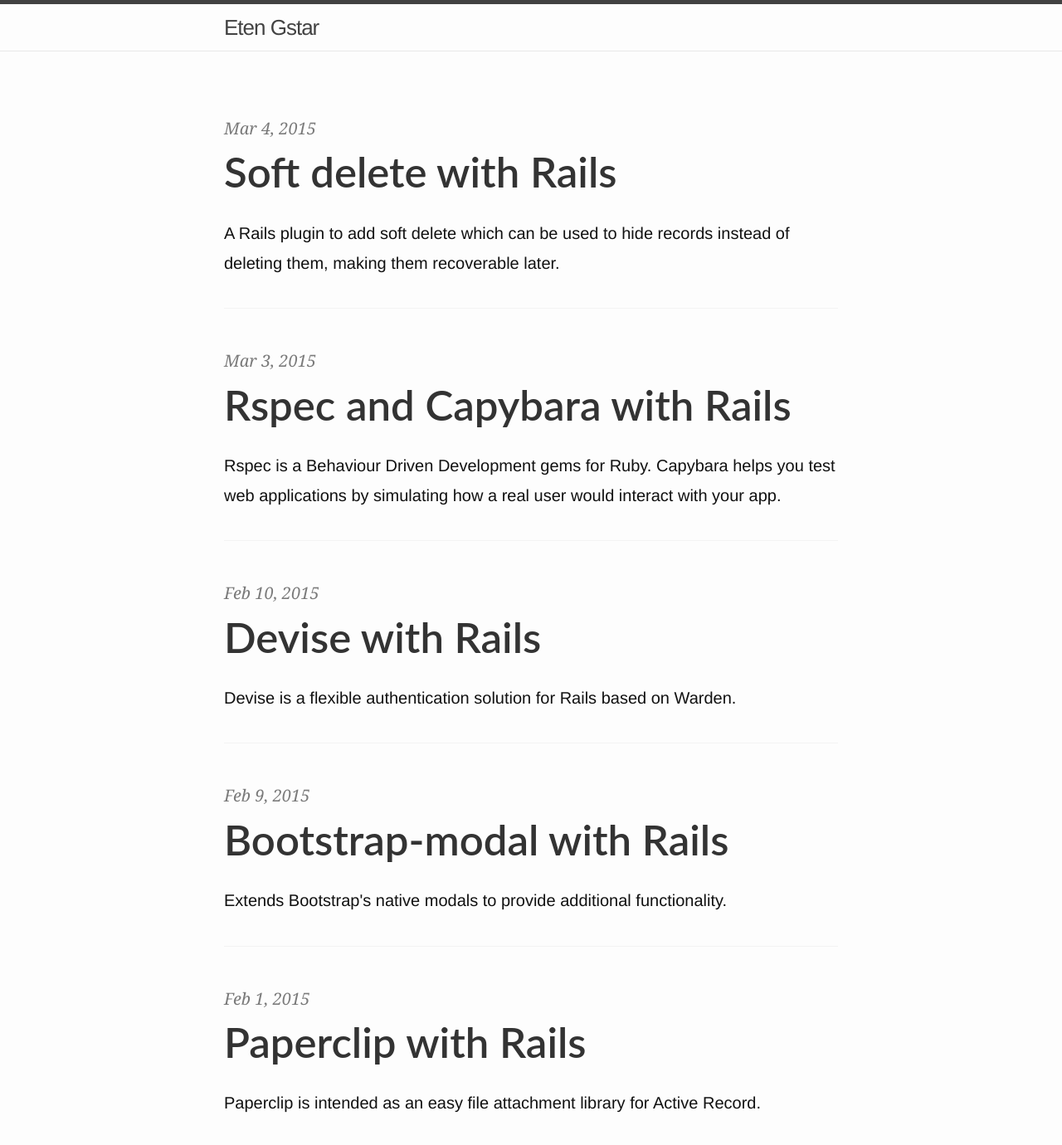
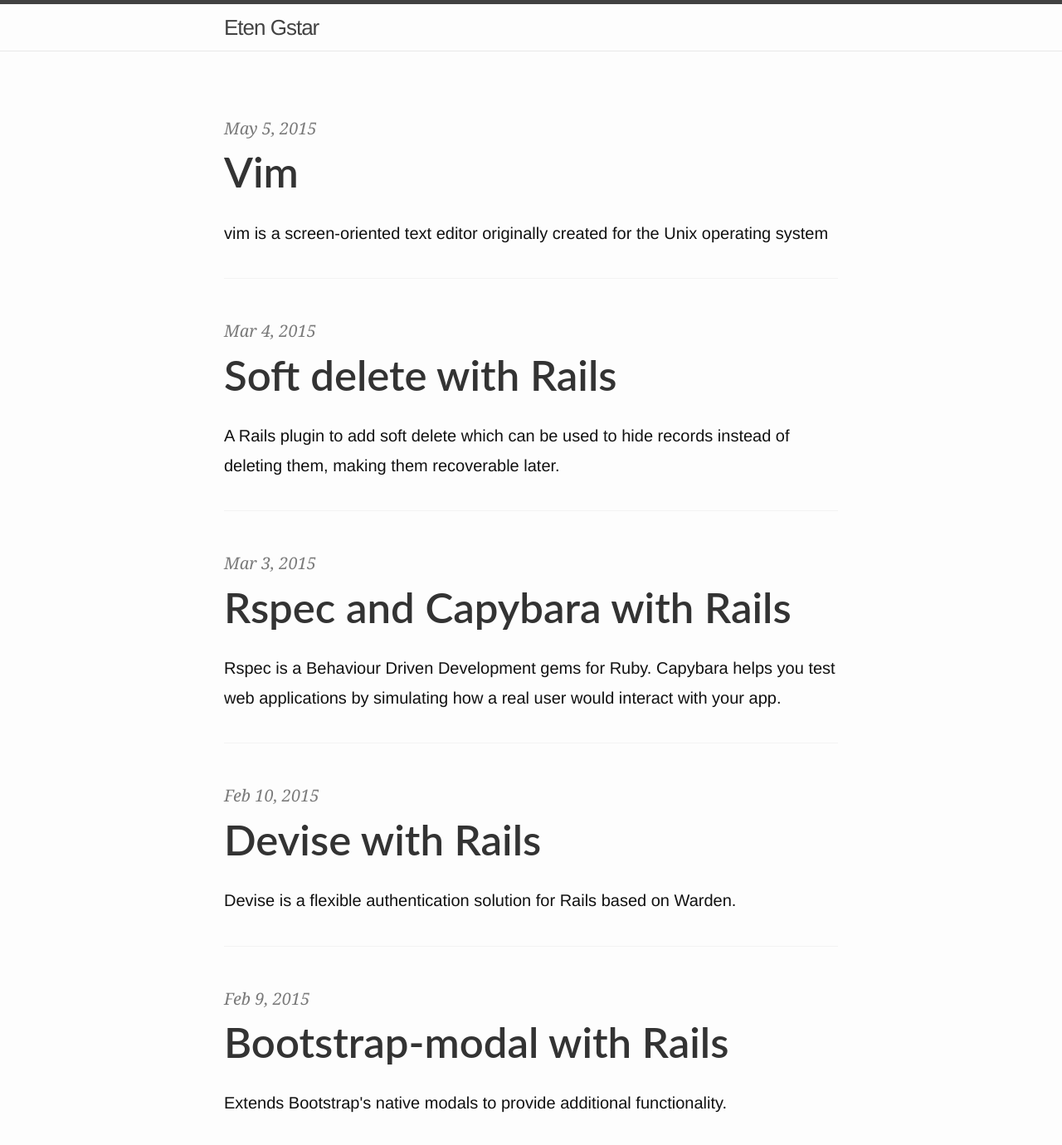
Before and after one commit to dandananddada/_dandananddada.github.io, a Jekyll site: the page built from index.html, in a window 1280 px wide and 1400 px high. Shown: the top 1380 px of the window at 83% size. Built offline with Jekyll 4.4.1, drawn with Linux system fonts in a browser that asks for light colours; Markdown is read by kramdown in place of the engine named in the settings; the list of posts is cut into pages by our own code; some of the changed lines change nothing that is shown.

Commit message:
add a new post for vim config

````diff
--- a/_config.yml
+++ b/_config.yml
@@ -10,4 +10,6 @@
 permalink: /:categories/:title
 # Build settings
 markdown: redcarpet
+redcarpet:
+  extensions: ["no_intra_emphasis", "fenced_code_blocks", "autolink", "tables", "with_toc_data"]
 paginate: 5
--- /dev/null
+++ b/_posts/2015-05-05-vim.md
@@ -0,0 +1,257 @@
+---
+layout: post
+categories: develop
+date:   2015-05-05
+title:  Vim
+summary: vim is a screen-oriented text editor originally created for the Unix operating system
+---
+
+vim编辑器的介绍这里就不详细说了，对于不是十分了解的人，这里简单说明下vim是有两种模式的，编辑模式和命令模式。
+
+在命令模式下通过命令可以快速的选取、操作文本，也就是其他编辑器的快捷键功能，但vim的命令模式会更加复杂强大一些。
+
+编辑模式就是正常的代码编写，文本录入了。两种模式可以通过快捷键进行切换。
+
+另外vim本身的功能毕竟有限，尚不足以与IDE比较，但是vim本身存在很多第三方插件，可以选择性拓展。根据具体的语言和插件选择，vim完全可以成为一个强大的开发工具。
+
+###常用快捷键
+
+| 快捷键      |     说明 |
+| :-------- | :-------|
+| h   |   向左移动光标 |
+| l  |   向右移动光标 |
+| j  |   向下移动光标 |
+| k  |   向上移动光标 |
+| w   |   光标移动到下一个单词首字母 |
+| b  |   光标移动到上一个单词首字母 |
+| e   |   光标移动到下一个单词最后一个字母 |
+| shift+5  |  找到'()','[]','{}'匹配项位置  |
+| gg   |   光标移动到文件开始 |
+| G  |   光标移动到文件结束 |
+| 12G   |   光标移动到第12行 |
+| 12gg   |   光标移动到第12行 |
+| /text  | 查找文件中text关键字，按n查询下一个,N查询上一个   |
+| o   |   在光标下一行位置插入段落并进入编辑模式|
+| O  |   在光标上一行位置插入段落并进入编辑模式 |
+| i   |   在光标当前位置左侧进入编辑模式 |
+| I  |   在光标当前段落开始处位置进入编辑模式|
+| a   |   在光标当前位置右侧进入编辑模式 |
+| A  |   在光标当前段落结束处位置进入编辑模式|
+| x  |   删除光标当前位置处字符 |
+| X   |   删除光标当前位置处前一个字符 |
+| d  |   配合数字键和方向键可以选择光标位置处左右多个字符，上下多行 |
+| D   |   删除从光标位置开始到行尾全部字符 |
+| r  |   修改光标当前位置处字符 |
+| R  |   在当前光标位置出进入编辑模式，并逐次修改下面所有字符 |
+| u  |   撤销上一步操作 |
+| crtl+r  |   恢复上一步撤销 |
+| U  |   撤销当前行所有修改 |
+| v   |   选取光标所在位置字符，配合方向键可以选取多个字符或者行|
+| V  |   选取当前行,配合方向键可以选取多行 |
+| y   |   复制光标所选中字符|
+| Y	  |  复制光标所在位置当前行 |
+| p   |   在光标所在位置后粘贴复制内容|
+| P	  |  在光标所在位置前粘贴复制内容 |
+| J  |   合并光标当前位置行与下一行 |
+| H   |   到屏幕顶端|
+| L  |   到屏幕底端 |
+| .  |  重复上一次命令 |
+| ggVG  |   全选 |
+| ddp  |  当前行与下一行位置互换 |
+| daw  |  删除光标所在位置出单词,d2w删除光标所在位置及其后工两个单词，标点符号算一个单词 |
+| esc    |   退出编辑模式到命令模式 |
+| :w    |   保存当前修改 |
+| :w!    |   强制保存当前修改 |
+| :q    |   退出vim |
+| :q!    |   强制退出vim |
+| :wq    |   保存修改并退出vim |
+
+###常用设置
+以mac系统为例，vim相关文件会以隐藏文件存储在当前登录账户根目录下（Users/username），文件夹名称为.vim。
+
+vim的配置文件也以隐藏文件存储在当前登录账户的根目录下，文件名称为.vimrc。
+
+####文本设置
+
+一般常用设置包括语法高亮、tab占位、设置行号显示、代码颜色、空格显示等。
+
+具体配置代码如下：
+
+```javascript
+"show number line"
+set number
+
+"set syntax heightlight for mac"
+syntax on
+
+"set markdown heightlight"
+autocmd FileType modula2 set fl=
+
+filetype plugin on
+
+"set corret text indent by syntax"
+filetype indent on
+
+"set tab key as two space"
+set expandtab
+set tabstop=2
+set shiftwidth=2
+
+" Display extra whitespace as ."
+set list listchars=tab:··,trail:·
+```
+####代码颜色设置
+
+这里单独说明下代码颜色的设置，一般vim代码颜色文件都存放在。
+
+vim目录下的colors目录中。你可以在google或者github查找下载相关的vim代码配色，然后拷贝到该位置。其中关键词检索录入vim colorscheme即可。
+
+这里我使用的是github的配色，首先将配色文件拷贝到colors目录下。
+
+然后在.vimrc文件中加入如下语句，设置vim启动时采用的配色。
+
+```javascript
+ colorscheme github
+```
+
+###常用插件
+
+vim的插件一般分散都存放在.vim目录下，管理起来不是十分方便。
+
+这里为了方便插件的管理采用pathogen。
+
+####**pathogen**
+
+在.vim目录下创建一个autoload文件夹和一个bundle文件夹。
+
+在autoload文件夹下获取到pathogen的配置文件:
+
+`$ curl -LSso ~/.vim/autoload/pathogen.vim https://tpo.pe/pathogen.vim`
+
+然后在.vimrc配置文件中添加pathogen的启动方法:
+
+`$ execute pathogen#infect()`
+
+之后使用pathogen安装插件就简单多了，只需要在bundle中通过git将相关插件clone到本地即可。
+
+####**nerdtree**
+
+nerdtree会将打开的文件所在的文件夹以树结构展现出来。
+
+进到.vim/bundle目录下，执行clone命令拷贝项目到本地:
+
+`$ git clone https://github.com/scrooloose/nerdtree.git`
+
+修改.vimrc文件:
+
+```js
+"nerd tree"
+autocmd vimenter * NERDTree
+autocmd StdinReadPre * let s:std_in=1
+autocmd VimEnter * if argc() == 0 && !exists("s:std_in") | NERDTree | endif
+autocmd bufenter * if (winnr("$") == 1 && exists("b:NERDTreeType") && b:NERDTreeType == "primary") | q | endif
+map <C-n> :NERDTreeToggle<CR>
+```
+
+这样通过vim打开一个文件的时候默认就加载nerdtree插件，当你想隐藏的时候用组合键`ctrl+n`即可。
+
+####**Tagbar**
+
+tagbar可以将你当前打开的文件的结构以索引目录的形式罗列出来。
+
+进到.vim/bundle目录下，执行clone命令拷贝项目到本地:
+
+`$ git clone https://github.com/majutsushi/tagbar`
+
+修改.vimrc文件:
+
+```js
+let g:tagbar_width=35
+let g:tagbar_autofocus=1
+nmap <F8> :TagbarToggle<CR>
+autocmd VimEnter * nested :call tagbar#autoopen(1)
+```
+这边默认配置是通过F8显示隐藏tagbar窗口，你也可以根据自己需求定义。
+
+####**ctrlp**
+ctrlp可以帮助你快速查找打开文件，它默认会在你当前打开文件根目录搜索你键入关键字匹配的文件。
+
+进到.vim/bundle目录下，执行clone命令拷贝项目到本地:
+
+`$ git clone https://github.com/kien/ctrlp.vim.git`
+
+修改.vimrc文件:
+
+```js
+"ctrlp, for file search"
+set wildignore+=*/tmp/*,*.so,*.swp,*.zip,*.png,*.jpg,*.jpeg,*.gif
+let g:ctrlp_custom_ignore = '\v[\/]\.(git|hg|svn)$'
+```
+
+####**tComment**
+tComment是一款快速注释的插件，它可以根据你当前文件的语言自动决定注释语法。
+
+进到.vim/bundle目录下，执行clone命令拷贝项目到本地:
+
+`$ git clone https://github.com/vim-scripts/tComment.git`
+
+tComment可以不做特殊配置直接使用。
+
+注释和取消注释的快捷键都是`ctrl+/+/`，你也可以选择多行然后执行注释命令进行多行注释。
+
+####**fugitive**
+fugitive是一个git插件，它允许你在vim的命令模式下通过类似于git的命令执行git命令。
+
+比如可以通过`:Gstatus`执行`git status`命令，查看文件修改情况。
+
+进到.vim/bundle目录下，执行clone命令拷贝项目到本地:
+
+`$ git clone https://github.com/tpope/vim-fugitive.git`
+
+fugitive可以不做特殊配置直接使用。
+
+####**emmet-vim**
+emmet是用来快速输入html代码的插件，emmet-vim是其在vim下的插件。
+
+进到.vim/bundle目录下，执行clone命令拷贝项目到本地:
+
+`git clone https://github.com/mattn/emmet-vim.git`
+
+不需要做额外的配置，再次重启vim就可以使用了。
+
+和在其他编辑器中不同，emmet的使用不再用tab出发，而是用组合键`ctrl+y+,`。
+
+如果你想自己定义组合键就在.vimrc中加入如下配置:
+
+```js
+"emmet"
+let g:user_emmet_leader_key='<C-Z>'
+```
+
+这样触发emmet的组合键就变成`ctrl+z+,`了，但是`,`是必须要的，不能省略。
+
+####**vim-surround**
+vim-surround是一个方便快速编辑父子层文本的插件，比如快速删除一个元素的外层元素，给一段文本添加div元素等。
+
+进到.vim/bundle目录下，执行clone命令拷贝项目到本地:
+
+`$ git clone https://github.com/tpope/vim-surround.git`
+
+重启vim就可以用surround的命令了，这里简单介绍几个个常用的:
+
+| 命令     |    说明 |   演示   |
+| :-------- | --------:| :------: |
+| cs"'   |   修改字符""为''|  `"hello world"`	执行命令`cs"'`后修改为	`'hello world'`  |
+| ds"  |  删除包裹符号|  `"hello world"`	执行命令`ds"`后修改为	`hello world` |
+| cst   |  修改父级元素|  `<p>hello world</p>`	执行命令`cst <h1>`后修改为 `<h1>hello world</h1>`  |
+| dst   |  删除父级元素|  `<p>hello world</p>`	执行命令`dst`后修改为 `hello world`  |
+| VS   |  添加父级元素|  `hello world`	执行命令`VS <a>`后修改为	`<a>hello world</a>`  |
+
+
+####**delimitMate、matchit、auto-save**
+
+delimitMate会自动帮你完成`'`、`"`、`(`、`[`、`{` 等符号的补全。
+
+matchit可以用`%`代替`shitf+F5`查找`'`、`"`、`(`、`[`、`{` 等对应符号。
+
+auto-save会在文件修改时自动保存，省去了反复执行`:w`命令。
````
Also changed, not shown: 13 other files.
